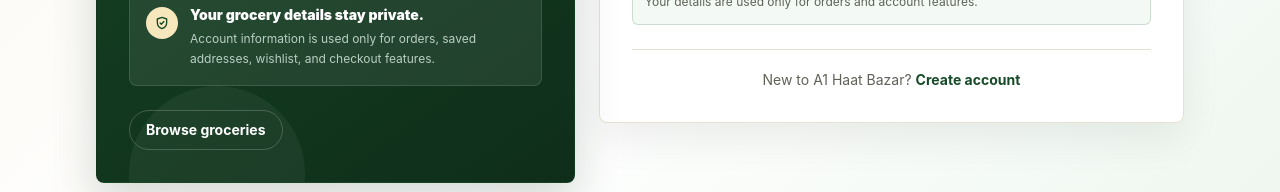
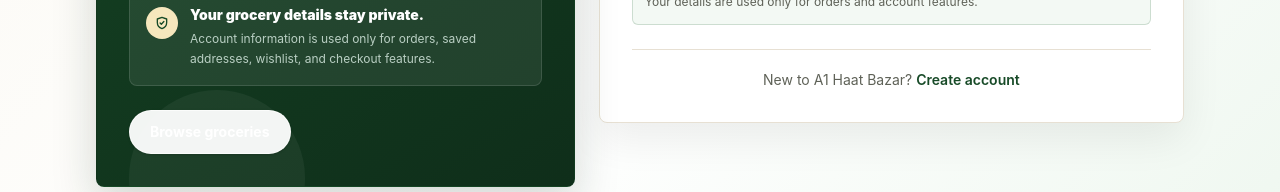
Before and after one commit to thenabinbohora/a1-haatbazar, a Next.js app: page /login in a window 1280 px wide. Shown: the part 608-800 px from the top of the page. Built offline with nearby package versions, Linux system fonts and the light colour scheme; no server answers.

Commit message:
Polish login page spacing and actions

```diff
--- a/src/app/login/page.tsx
+++ b/src/app/login/page.tsx
@@ -51,7 +51,7 @@ export default async function LoginPage({ searchParams }: LoginPageProps) {
 
   return (
     <div className="bg-[linear-gradient(135deg,#FAF8F1_0%,#FFFFFF_58%,#EEF7EF_100%)]">
-      <section className="mx-auto grid max-w-6xl gap-6 px-4 py-8 sm:px-6 sm:py-10 lg:grid-cols-[0.9fr_1.1fr] lg:items-start lg:px-8">
+      <section className="mx-auto grid max-w-6xl gap-6 px-4 pb-16 pt-8 sm:px-6 sm:pb-20 sm:pt-10 lg:grid-cols-[0.9fr_1.1fr] lg:items-start lg:px-8 lg:pb-24">
         <aside className="relative overflow-hidden rounded-lg border border-primary/15 bg-[linear-gradient(145deg,#174A27_0%,#12391F_58%,#0F2E1A_100%)] p-6 text-white shadow-[0_18px_45px_rgba(15,46,26,0.18)] sm:p-8 lg:sticky lg:top-28">
           <div className="pointer-events-none absolute -right-16 -top-16 h-48 w-48 rounded-full border border-cta/25 bg-cta/10" />
           <div className="pointer-events-none absolute -bottom-20 left-8 h-44 w-44 rounded-full bg-white/5" />
@@ -90,7 +90,7 @@ export default async function LoginPage({ searchParams }: LoginPageProps) {
               </div>
             </div>
             <Link
-              className="mt-6 inline-flex min-h-10 items-center rounded-full border border-white/20 px-4 text-sm font-bold text-emerald-50 transition-colors hover:border-cta/50 hover:bg-white/10 focus-visible:outline focus-visible:outline-2 focus-visible:outline-offset-4 focus-visible:outline-cta"
+              className="mt-6 inline-flex min-h-11 items-center rounded-full border border-white/70 bg-white/95 px-5 text-sm font-bold text-primary shadow-sm transition-colors hover:border-cta-soft hover:bg-cta-soft focus-visible:outline focus-visible:outline-2 focus-visible:outline-offset-4 focus-visible:outline-cta"
               href="/products"
             >
               Browse groceries
--- a/src/components/account/customer-auth-card.tsx
+++ b/src/components/account/customer-auth-card.tsx
@@ -242,7 +242,7 @@ export function CustomerAuthCard({ initialMode, loginAction, next, notice, regis
       <div className="mt-6 border-t border-border pt-5 text-center text-sm text-text-muted">
         {isForgotMode ? "Remembered your password?" : isRegisterMode ? "Already have an account?" : "New to A1 Haat Bazar?"}{" "}
         <button
-          className="cursor-pointer font-bold text-primary underline-offset-4 transition-colors hover:text-primary-muted hover:underline focus-visible:outline focus-visible:outline-2 focus-visible:outline-offset-4 focus-visible:outline-cta"
+          className="cursor-pointer font-semibold text-primary underline-offset-4 transition-colors hover:text-primary-muted hover:underline focus-visible:outline focus-visible:outline-2 focus-visible:outline-offset-4 focus-visible:outline-cta"
           onClick={() => switchMode(isForgotMode || isRegisterMode ? "login" : "register")}
           type="button"
         >
```
